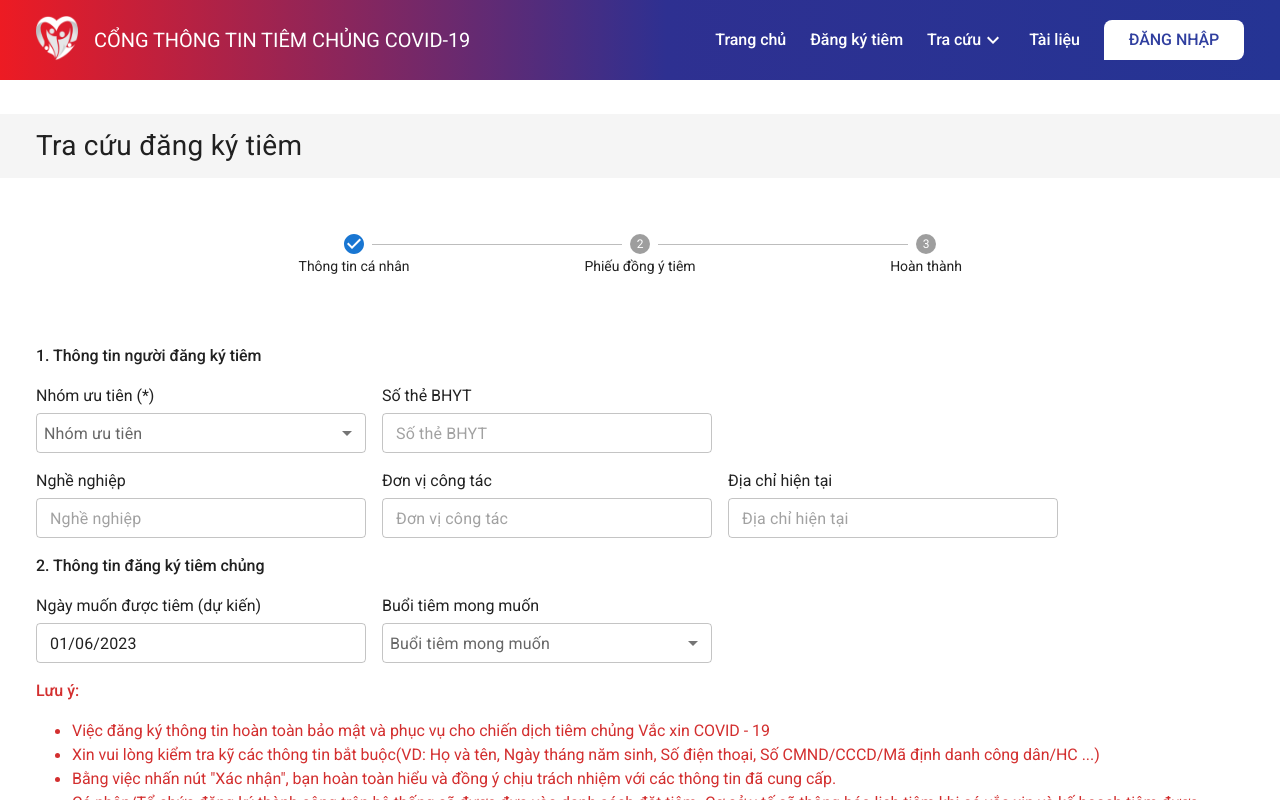
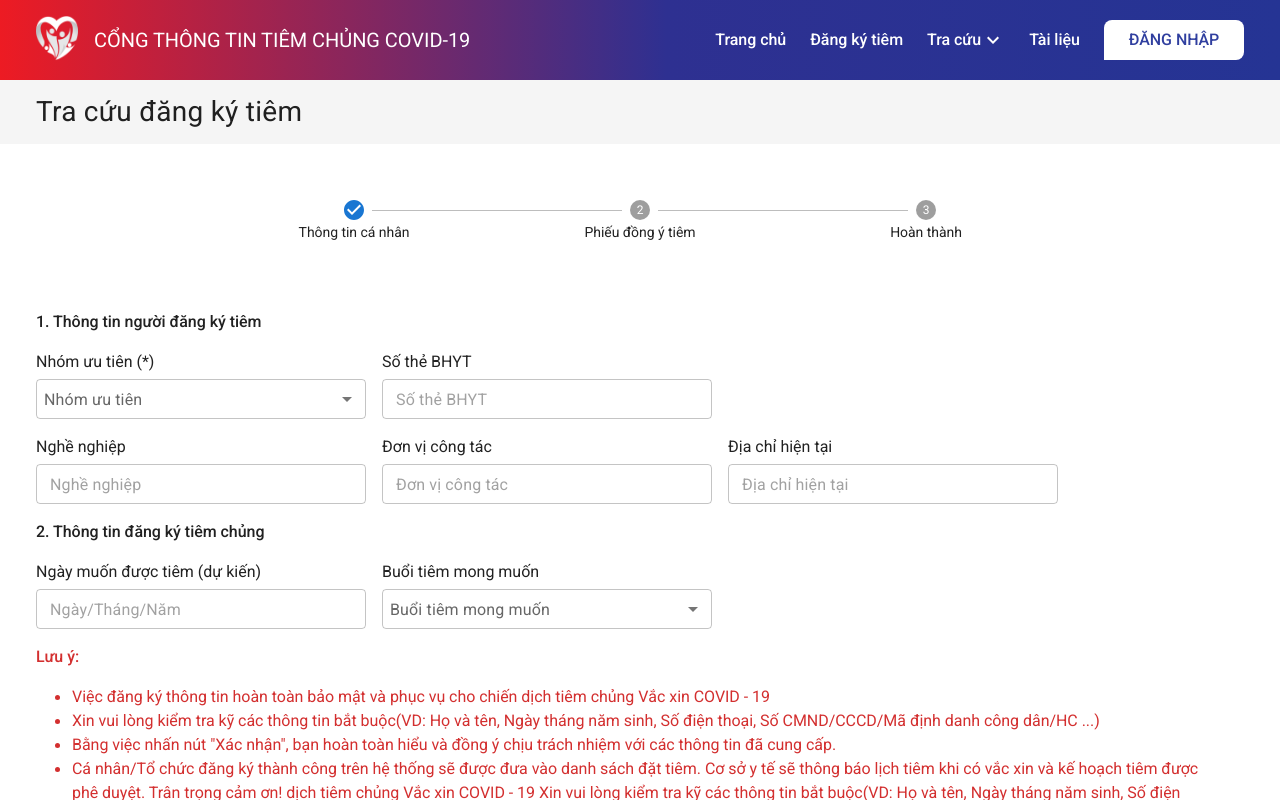
Before and after one commit to zinza-d2-training/datnt1-react, a React (Create React App) app: page /injection-registration/step1 in a window 1280 px wide. Shown: the top 800 px of the page. Built offline with nearby package versions, Linux system fonts and the light colour scheme.

Commit message:
update ui

```diff
--- a/src/components/Heading.tsx
+++ b/src/components/Heading.tsx
@@ -6,7 +6,7 @@ const HeadingContainer = styled.div`
   flex-direction: row;
   align-items: center;
   padding: 0px 36px;
-  margin: 34px 0px 46px;
+  margin: 0px 0px 46px;
   height: 64px;
 
   background: #f5f5f5;
--- a/src/pages/InjectionRegistrationStep1.tsx
+++ b/src/pages/InjectionRegistrationStep1.tsx
@@ -21,7 +21,9 @@ import * as yup from 'yup';
 import Heading from 'components/Heading';
 import Stepper from 'components/Stepper';
 import StyledLink from 'components/StyledLink';
+import { Dayjs } from 'dayjs';
 import { injectionSession, priorityGroup } from 'dummy-data';
+import React from 'react';
 
 const ResultContainer = styled.div`
   box-sizing: border-box;
@@ -267,7 +269,7 @@ interface InjectionRegisterFormInputs {
   ocupation: string;
   workUnit: string;
   address: string;
-  estimatedDateInjection: Date;
+  estimatedDateInjection: Dayjs | null;
   injectionSession: string;
 }
 
@@ -281,16 +283,21 @@ const InjectionRegisterSchema = yup.object().shape({
   workUnit: yup.string().required('Đơn vị công tác không được bỏ trống'),
   address: yup.string().required('Địa chỉ hiện tại không được bỏ trống'),
   estimatedDateInjection: yup
-    .date()
+    .string()
     .required('Ngày tiêm dự kiến không được bỏ trống'),
   injectionSession: yup.string().required('Buổi tiêm không được bỏ trống')
 });
 
 const InjectionRegistrationStep1 = () => {
+  const [value, setValues] = React.useState<Dayjs | null>(null);
+
   const {
     register,
     handleSubmit,
+    watch,
     control,
+    setValue,
+    getValues,
     formState: { errors, isValid }
   } = useForm<InjectionRegisterFormInputs>({
     resolver: yupResolver(InjectionRegisterSchema)
@@ -316,7 +323,6 @@ const InjectionRegistrationStep1 = () => {
                 <FormControl fullWidth>
                   <Select
                     {...register('priorityGroup')}
-                    fullWidth
                     displayEmpty={true}
                     id="priorityGroup"
                     renderValue={(selected: string) => {
@@ -409,15 +415,19 @@ const InjectionRegistrationStep1 = () => {
                 <Label htmlFor="estimatedDateInjection">
                   Ngày muốn được tiêm (dự kiến)
                 </Label>
-                <Controller
+                {/* <Controller
                   control={control}
                   {...register('estimatedDateInjection')}
                   name="estimatedDateInjection"
-                  render={({ field: { value, ...fieldProps } }) => (
+                  render={({ field: { value, ...fieldProps } }) => ( */}
                 <LocalizationProvider dateAdapter={AdapterDayjs}>
                   <DatePicker
-                        {...fieldProps}
                     value={value}
+                    {...register('estimatedDateInjection')}
+                    onChange={(newValue) => {
+                      setValues(newValue);
+                      setValue('estimatedDateInjection', newValue);
+                    }}
                     renderInput={(params) => (
                       <TextField
                         fullWidth
@@ -434,8 +444,8 @@ const InjectionRegistrationStep1 = () => {
                     )}
                   />
                 </LocalizationProvider>
-                  )}
-                />
+                {/* )}
+                /> */}
               </InputComponent>
               <InputComponent>
                 <Label htmlFor="injectionSession">Buổi tiêm mong muốn</Label>
```
Lines whose indentation alone changed are shown as unchanged.
